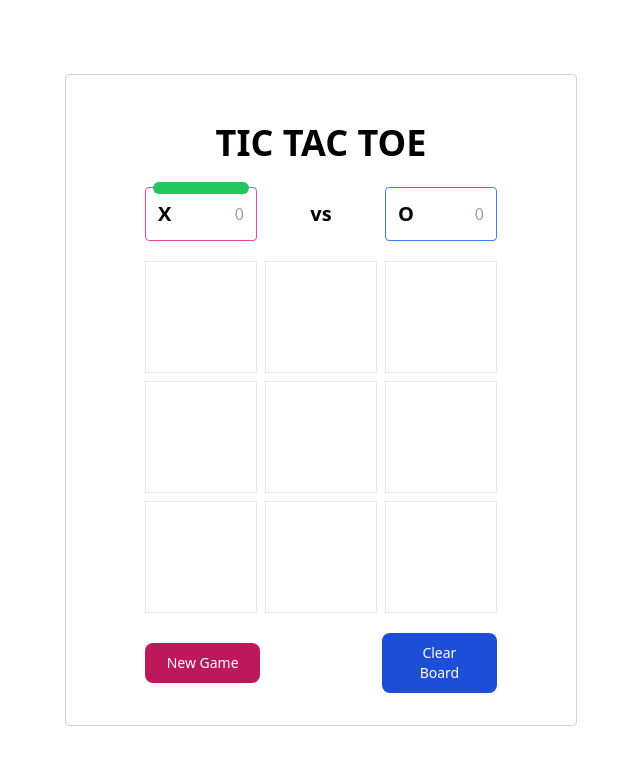
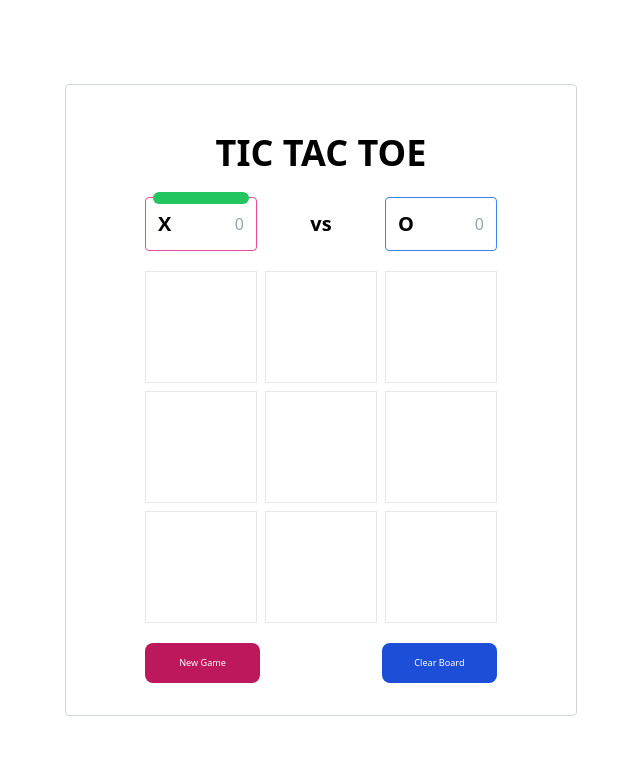
Before and after one commit to kogordev/xo, a Vue app: page / in a window 1280 px wide. Shown: the top 764 px of the page, without its empty margins (319-959 px from the left). Built offline with nearby package versions, Linux system fonts and the light colour scheme; no server answers.

Commit message:
try app response to screen change

```diff
--- a/src/components/BlueButton.vue
+++ b/src/components/BlueButton.vue
@@ -2,7 +2,7 @@
 	<div>
 		<button
 			type="button"
-			class="w-[5.5rem] sm:w-[7.2rem] sm:text-sm smobile:text-[.57rem] text-white bg-blue-700 hover:bg-blue-800 focus:ring-4 focus:ring-blue-300 font-medium rounded-lg px-5 py-2.5 mb-8 mx-1 dark:bg-blue-600 dark:hover:bg-blue-700 focus:outline-none dark:focus:ring-blue-800"
+			class="w-[5.5rem] sm:w-[7.2rem] sm:text-sm smobile:text-[.57rem] text-[.43rem] text-white bg-blue-700 hover:bg-blue-800 focus:ring-4 focus:ring-blue-300 font-medium rounded-lg px-5 py-2.5 mb-8 mx-1 dark:bg-blue-600 dark:hover:bg-blue-700 focus:outline-none dark:focus:ring-blue-800"
 			@click="$emit('ClearBoard')"
 		>
 			Clear Board
--- a/src/components/PinkButton.vue
+++ b/src/components/PinkButton.vue
@@ -2,7 +2,7 @@
 	<div>
 		<button
 			type="button"
-			class="w-[5.5rem] sm:w-[7.2rem] sm:text-sm smobile:text-[.57rem] text-white bg-pink-700 hover:bg-pink-800 focus:ring-4 focus:ring-pink-300 font-medium rounded-lg px-5 py-2.5 mb-8 mx-1 dark:bg-pink-600 dark:hover:bg-pink-700 focus:outline-none dark:focus:ring-pink-800"
+			class="w-[5.5rem] sm:w-[7.2rem] sm:text-sm smobile:text-[.57rem] text-[.43rem] text-white bg-pink-700 hover:bg-pink-800 focus:ring-4 focus:ring-pink-300 font-medium rounded-lg px-5 py-2.5 mb-8 mx-1 dark:bg-pink-600 dark:hover:bg-pink-700 focus:outline-none dark:focus:ring-pink-800"
 			@click="$emit('NewGame')"
 		>
 			New Game
--- a/tailwind.config.js
+++ b/tailwind.config.js
@@ -4,7 +4,7 @@ export default {
 	theme: {
 		extend: {
 			screens: {
-				smobile: '360px',
+				smobile: { raw: '(min-height: 640px)' },
 				sm: '640px',
 				md: '768px',
 			},
```
